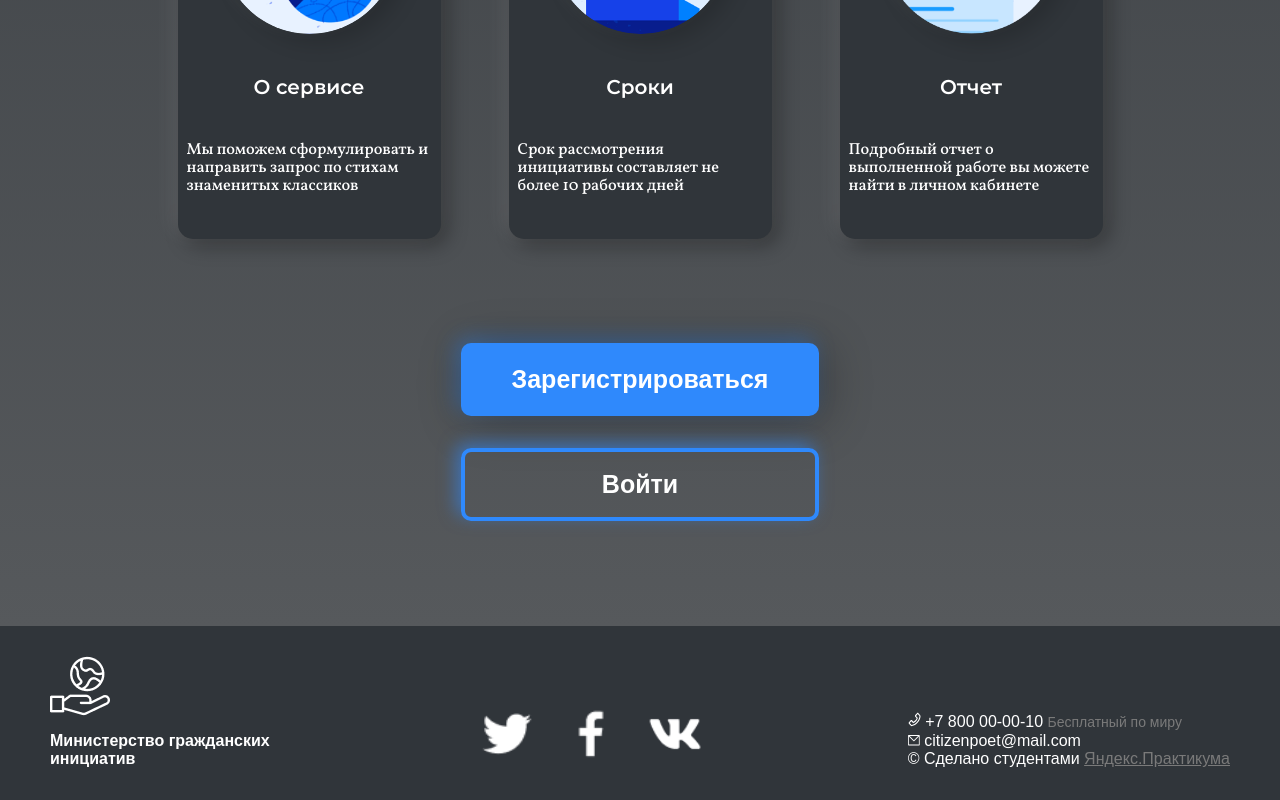
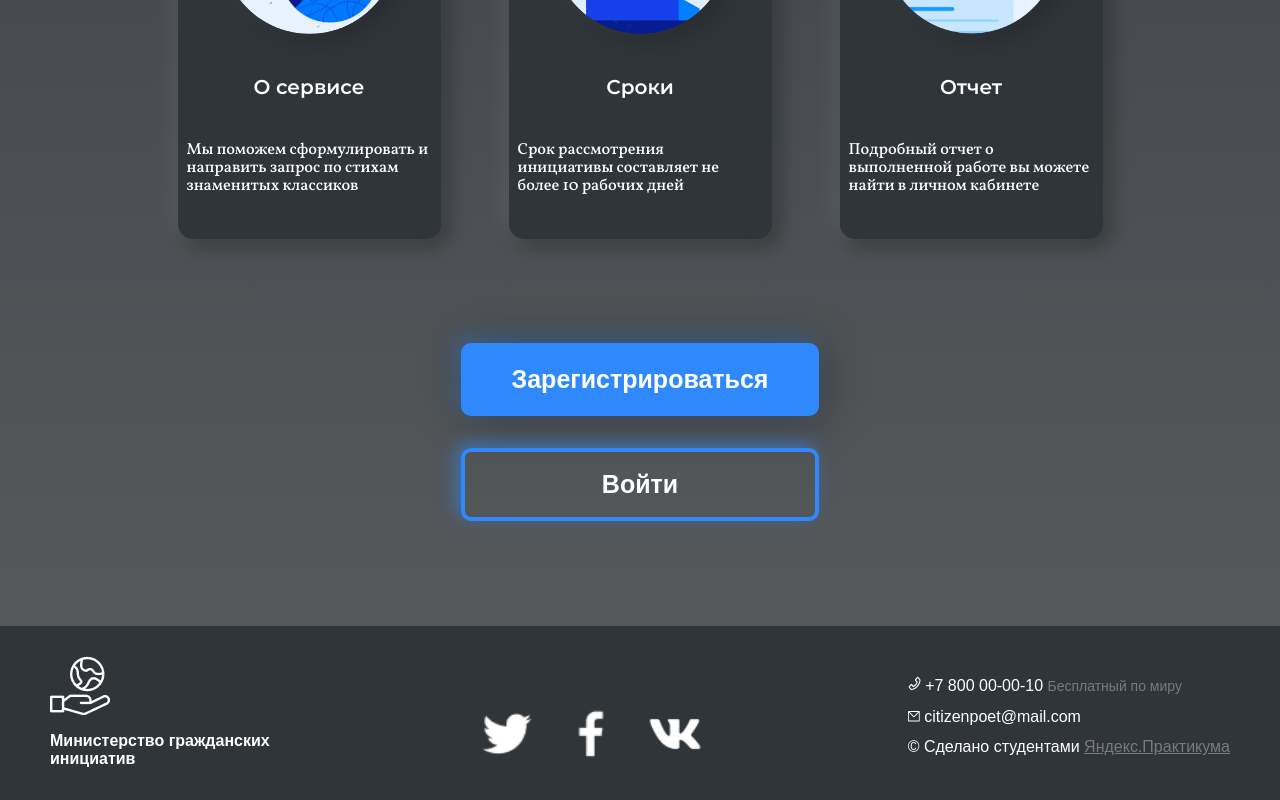
Before and after one commit to HappyMarvin/citizen-poet-2025, a React (Create React App) app: page /#/ in a window 1280 px wide. Shown: the part 970-1770 px from the top of the page. Built offline with nearby package versions, Linux system fonts and the light colour scheme; no server answers; a web font is replaced by a local one.

Commit message:
squash! мелкие правки

```diff
--- a/src/blocks/footer/__author/footer__author.css
+++ b/src/blocks/footer/__author/footer__author.css
@@ -1,5 +1,5 @@
 .footer__author {
-    margin: 0;
+    margin: 0 0 12px 0;
     font-size: 16px;
     font-weight: 400;
 }
--- a/src/blocks/header/__menu-burger-button/header__menu-burger-button.css
+++ b/src/blocks/header/__menu-burger-button/header__menu-burger-button.css
@@ -1,7 +1,7 @@
 .header__menu-burger-button {
     width: 30px;
     height: 3px;
-    background-color: black;
+    background-color: #fff;
     margin: 6px 0;
     border: none;
     border-radius: 1.5px;
--- a/src/blocks/profile/__requests-history-more-button/profile__requests-history-more-button.css
+++ b/src/blocks/profile/__requests-history-more-button/profile__requests-history-more-button.css
@@ -12,6 +12,7 @@
     padding: 14px 30px 14px 30px;
     outline: none;
     cursor: pointer;
+    color: #fff;
 }
 
 @media screen and (max-width: 610px) {
```
Also changed, not shown: 1 other file (tests, documents, lock files or other folders).
